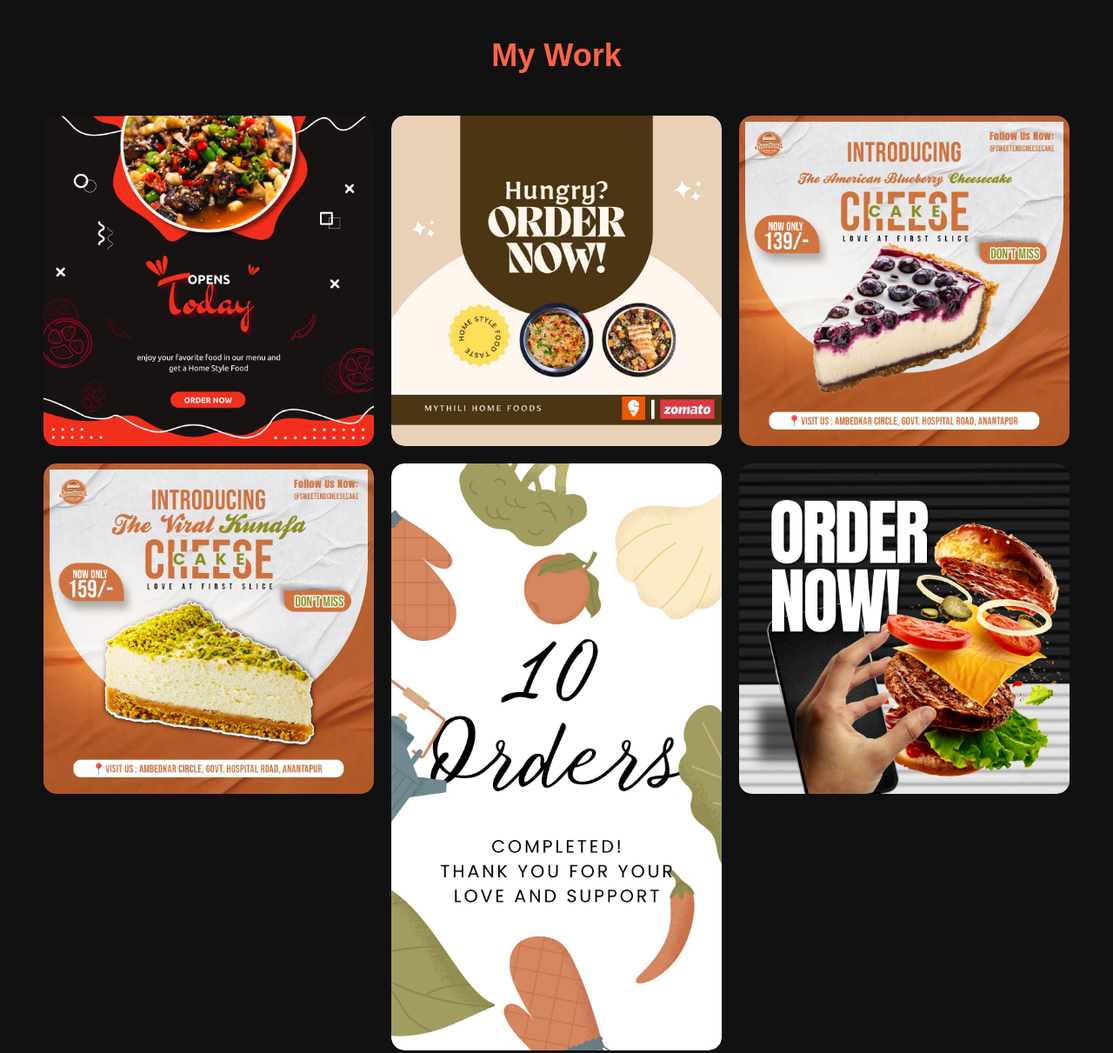
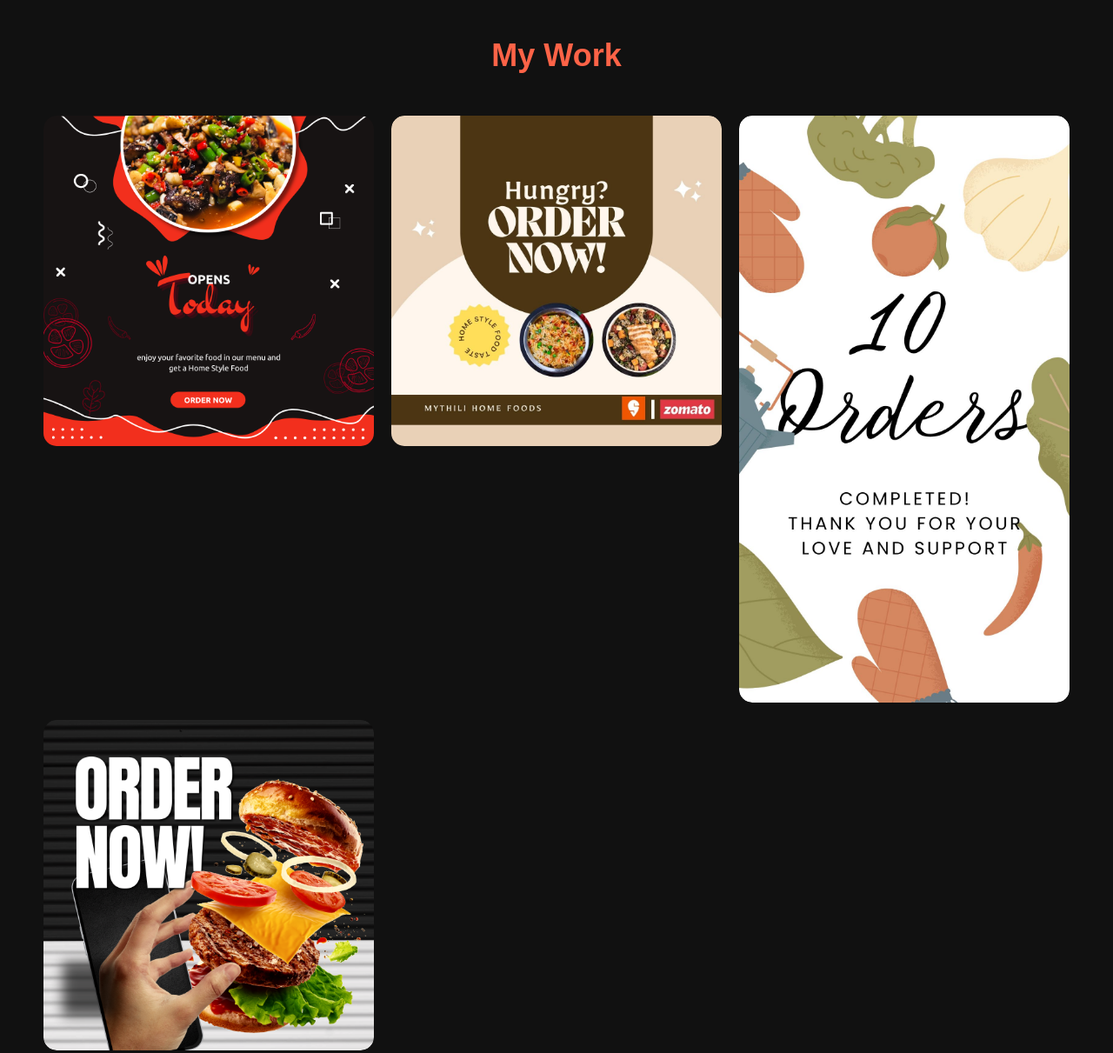
Before and after one commit to GaganSunny/GaganDesignes, a plain HTML site: page index.html in a window 1280 px wide. Shown: the part 1200-2411 px from the top of the page at 87% size. Drawn offline with Linux system fonts and the light colour scheme.

Commit message:
Update index.html

```diff
--- a/index.html
+++ b/index.html
@@ -44,8 +44,6 @@
     <div class="grid-container">
       <div class="grid-item"><img src="design1.png" alt="Design 1"></div>
       <div class="grid-item"><img src="design2.jpg" alt="Design 2"></div>
-      <div class="grid-item"><img src="design3.jpg" alt="Design 3"></div>
-      <div class="grid-item"><img src="design4.jpg" alt="Design 4"></div>
       <div class="grid-item"><img src="design6.jpg" alt="Design 6"></div>
       <div class="grid-item"><img src="design7.png" alt="Design 6"></div>
     </div>
```
